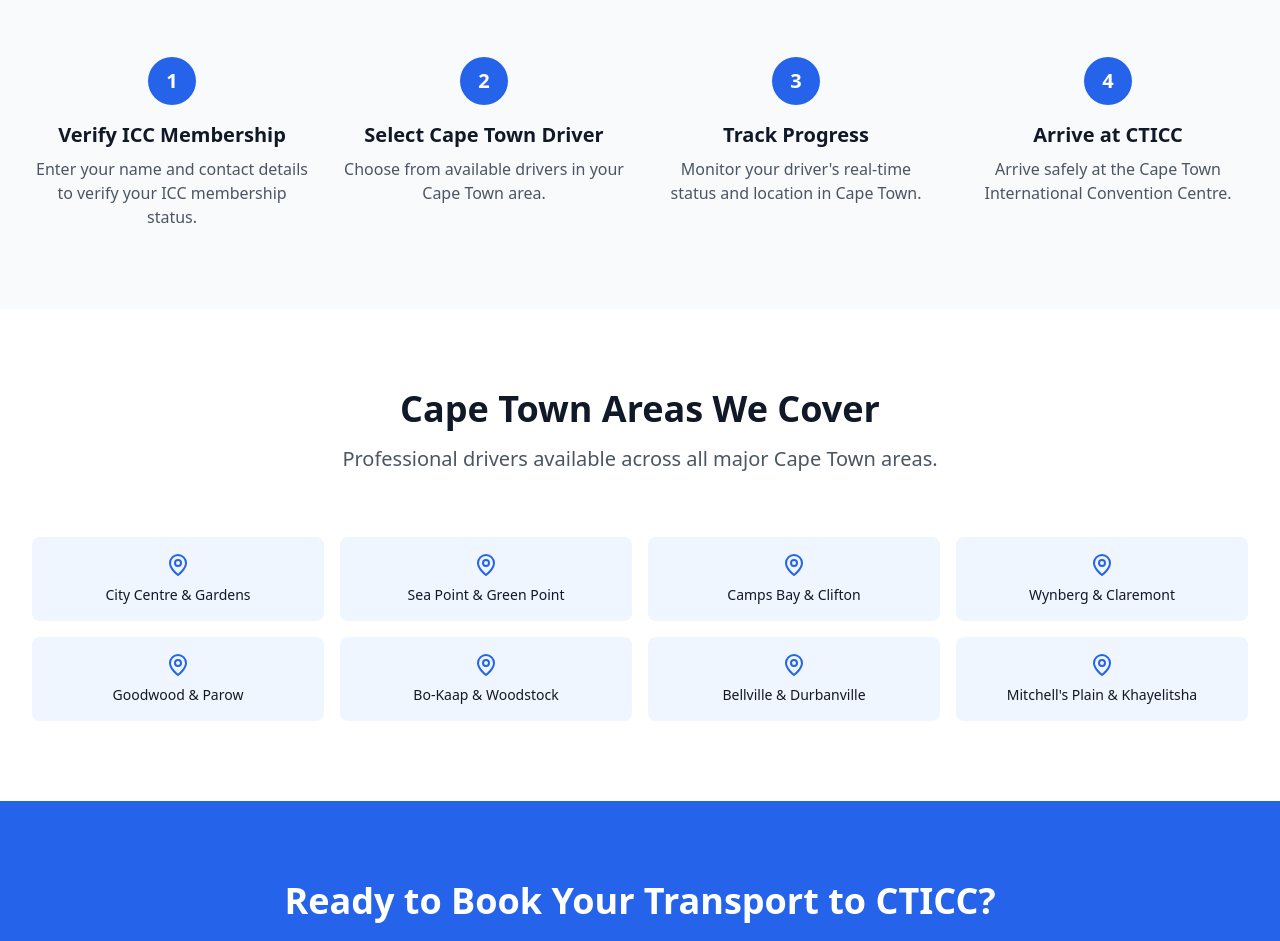
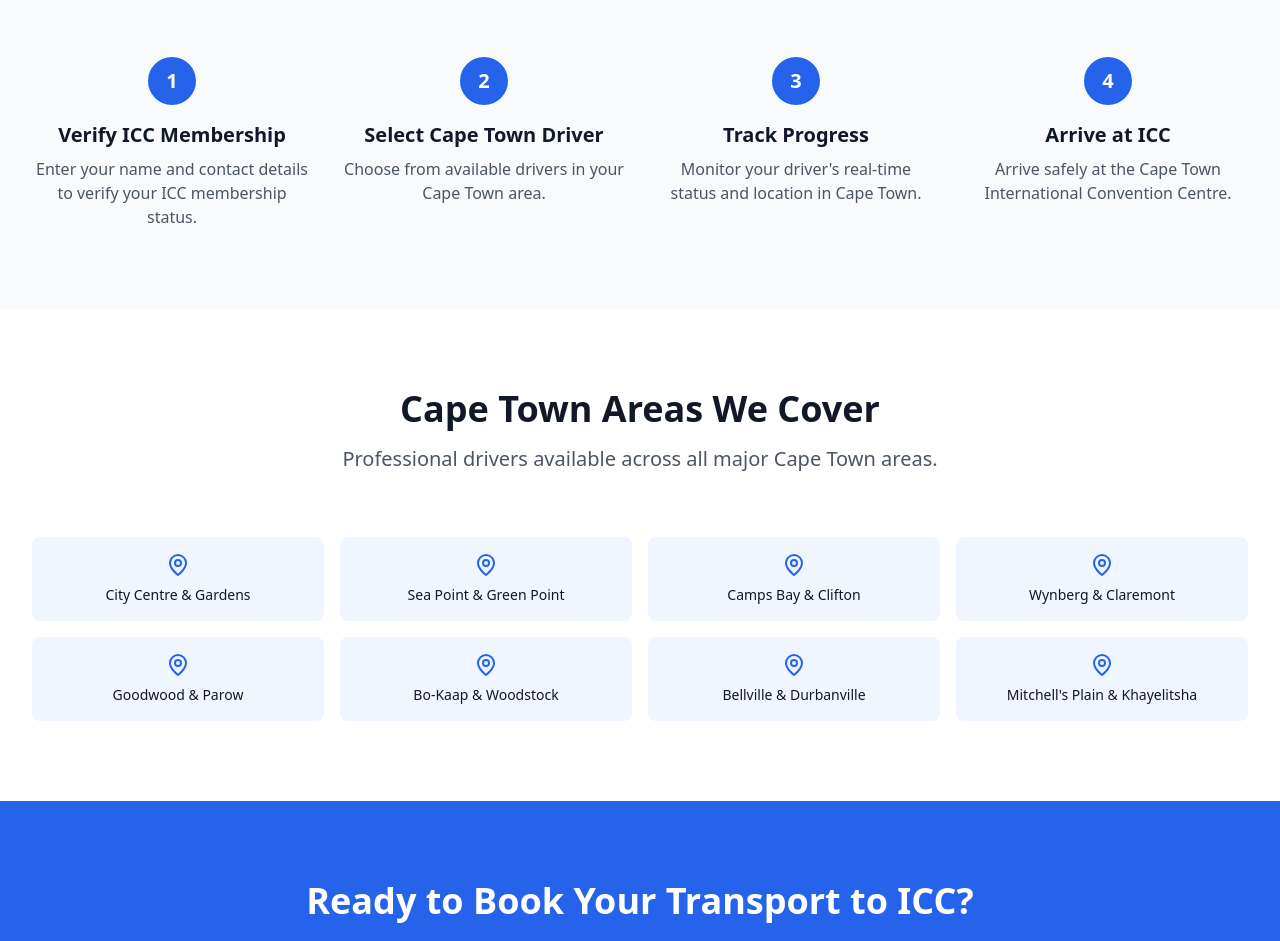
Before and after one commit to PatouMabando/LetGO_to_ICC-CPT, a React (Vite) app in the folder project/: page / in a window 1280 px wide. Shown: the part 1280-2221 px from the top of the page. Built offline with nearby package versions, Linux system fonts and the light colour scheme.

Commit message:
Initial commit

```diff
--- a/project/src/components/HomePage.tsx
+++ b/project/src/components/HomePage.tsx
@@ -20,7 +20,7 @@ export const HomePage: React.FC<HomePageProps> = ({ onViewChange }) => {
     {
       icon: <Clock className="h-8 w-8 text-orange-600" />,
       title: 'Real-Time Tracking',
-      description: 'Track your driver\'s progress from booking to arrival at CTICC.',
+      description: 'Track your driver\'s progress from booking to arrival at ICC.',
     },
     {
       icon: <Shield className="h-8 w-8 text-purple-600" />,
@@ -47,7 +47,7 @@ export const HomePage: React.FC<HomePageProps> = ({ onViewChange }) => {
     },
     {
       number: '4',
-      title: 'Arrive at CTICC',
+      title: 'Arrive at ICC',
       description: 'Arrive safely at the Cape Town International Convention Centre.',
     },
   ];
@@ -171,7 +171,7 @@ export const HomePage: React.FC<HomePageProps> = ({ onViewChange }) => {
       <div className="py-20 bg-blue-600">
         <div className="max-w-7xl mx-auto px-4 sm:px-6 lg:px-8 text-center">
           <h2 className="text-3xl md:text-4xl font-bold text-white mb-4">
-            Ready to Book Your Transport to CTICC?
+            Ready to Book Your Transport to ICC?
           </h2>
           <p className="text-xl text-blue-100 mb-8 max-w-2xl mx-auto">
             Join hundreds of satisfied ICC members in Cape Town who trust us for their transportation needs to ICC.
```
